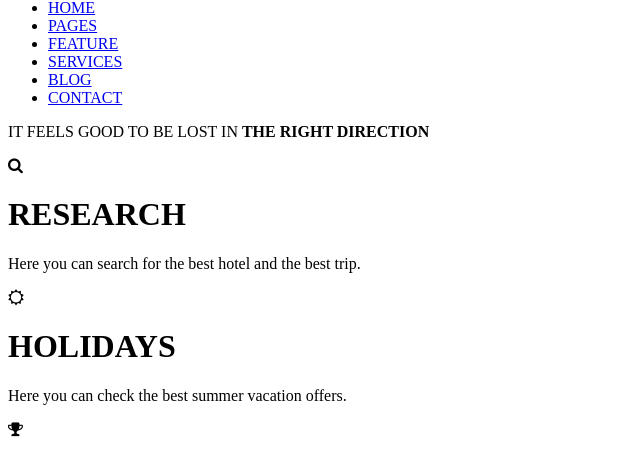
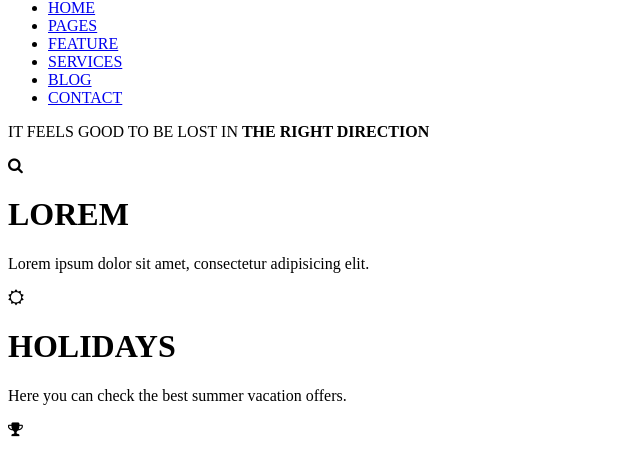
Before and after one commit to bojarmarcin/nauka-gita, a plain HTML site: page index.html in a window 1280 px wide. Shown: the part 329-786 px from the top of the page, without its empty margins (0-640 px from the left). Drawn offline with nearby package versions, Linux system fonts and the light colour scheme; files that its build step writes are made by us from their sources.

Commit message:
Change h1, add content

```diff
--- a/index.html
+++ b/index.html
@@ -31,8 +31,8 @@
 		<div class="row container">
 			<div class="col-4 col-m-12 col-s-12 main">
 				<i class="fa fa-search" aria-hidden="true"></i>
-				<h1> RESEARCH </h1>
-				<p> Here you can search for the best hotel and the best trip.</p>
+				<h1> LOREM </h1>
+				<p> Lorem ipsum dolor sit amet, consectetur adipisicing elit.</p>
 			</div>
 			<div class="col-4 col-m-12 col-s-12 main">
 				<i class="fa fa-sun-o" aria-hidden="true"></i>
```
